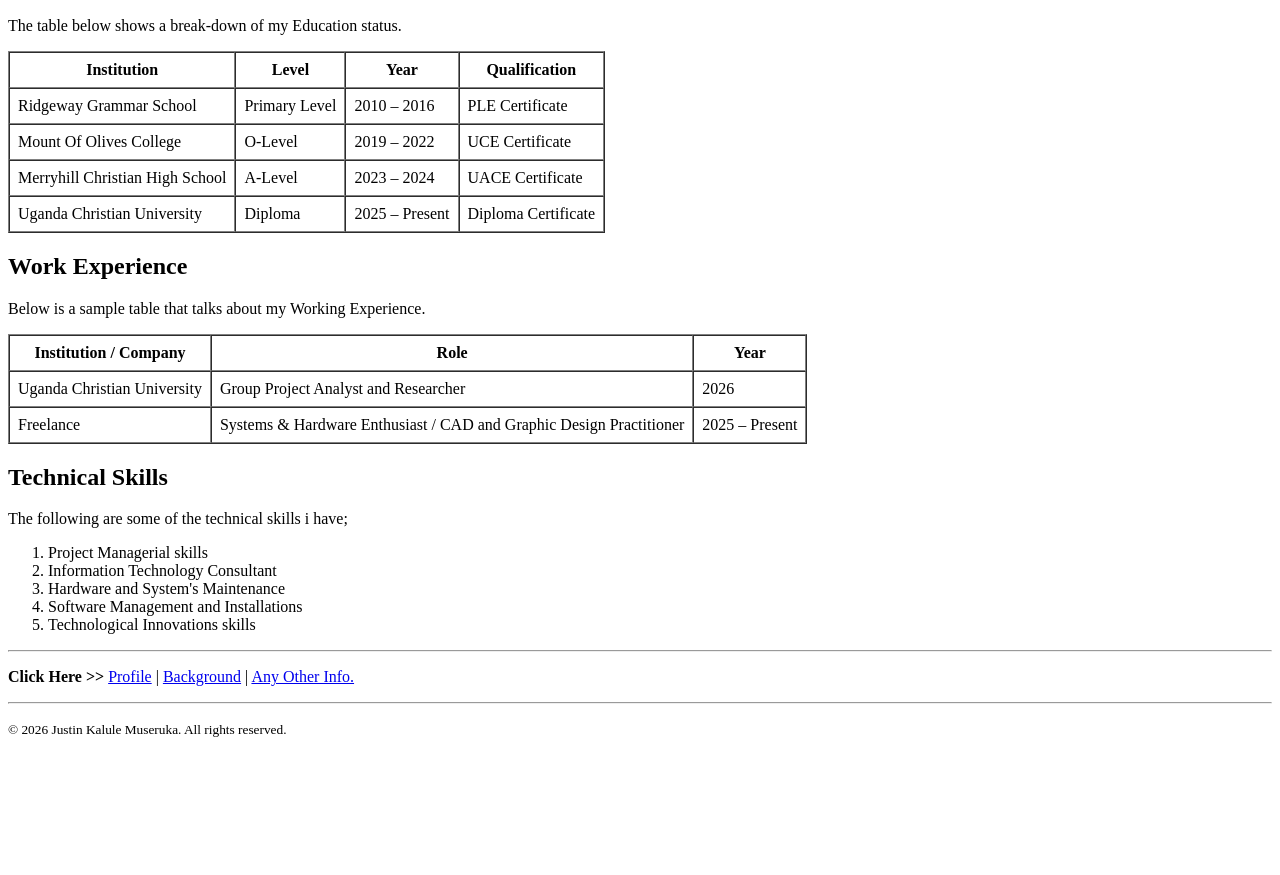
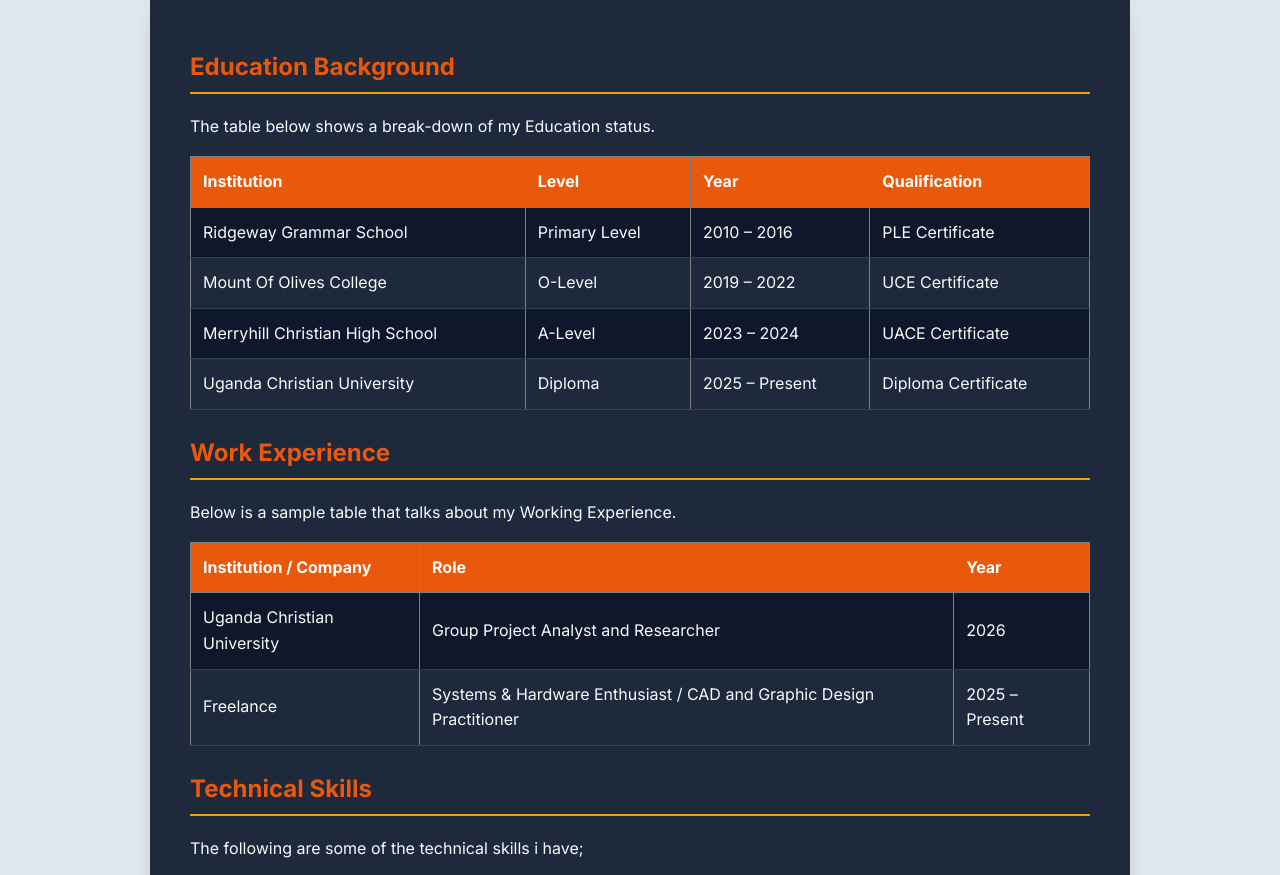
Before and after one commit to jhustinkalule-sketch/Personal-CV--Website, a plain HTML site: page background.html in a window 1280 px wide. Shown: the part 120-995 px from the top of the page. Before the commit the page ends 874 px from the top, so only its background shows below. Drawn offline with Linux system fonts and the light colour scheme.

Commit message:
Refine page headers, color scheme, and typography layout

```diff
--- a/background.html
+++ b/background.html
@@ -5,6 +5,7 @@
     <meta name="viewport" content="width=device-width, initial-scale=1.0">
     <title>Curriculum Vitae - Background</title>
 </head>
+<link rel="stylesheet" href="style.css">
 <body>
 
     <hr>
--- /dev/null
+++ b/style.css
@@ -0,0 +1,126 @@
+@import url('https://fonts.googleapis.com/css2?family=Inter:wght@300;400;600;700&display=swap');
+
+:root {
+    --bg-outer: #e2e8f0;       /* Light Ice Slate (Outer background) */
+    --card-dark: #1e293b;      /* Dark Slate (Main content container) */
+    --accent-orange: #ea580c;  /* Emerald / Burnt Orange */
+    --accent-gold: #f59e0b;    /* Warm Metallic Gold */
+    --text-light: #f8fafc;     /* White text for dark areas */
+    --text-dark: #0f172a;      /* Dark text for light outer areas */
+}
+
+/* Base Body Styling */
+body {
+    font-family: 'Inter', sans-serif;
+    background-color: var(--bg-outer);
+    color: var(--text-dark); /* Keeps outer text readable */
+    margin: 0;
+    padding: 0;
+    line-height: 1.6;
+}
+
+/* Header Container (No Orange Enclosure Box) */
+header {
+    background: transparent; /* Removes the solid orange block */
+    padding: 2rem 1.5rem 1rem 1.5rem;
+    text-align: left; /* Aligns headings cleanly to the left like your image */
+    max-width: 900px;
+    margin: 0 auto;
+}
+
+/* Header Headings (PROFILE, BACKGROUND, ANY OTHER INFORMATION) */
+header h1 {
+    margin: 0;
+    font-size: 2.2rem;
+    font-weight: 800;
+    color: #0f172a; /* Bold Dark Slate text on the light outer background */
+    text-transform: uppercase;
+    letter-spacing: 1px;
+}
+
+/* Inline Navigation Bar under Headings */
+nav p {
+    margin-top: 0.8rem;
+    font-size: 1rem;
+    color: #475569;
+}
+
+nav a {
+    color: #ea580c; /* Emerald Orange links */
+    text-decoration: none;
+    font-weight: 600;
+    margin: 0 5px;
+}
+
+nav a:hover {
+    text-decoration: underline;
+}
+
+/* Adjust main top margin so it sits right under the header */
+main {
+    max-width: 900px;
+    margin: 10px auto 40px auto;
+    background-color: #1e293b;
+    color: #f8fafc;
+    padding: 2.5rem;
+    border-radius: 12px;
+    box-shadow: 0 20px 25px -5px rgba(0, 0, 0, 0.15);
+}
+
+/* Headings inside main */
+h2 {
+    color: var(--accent-orange);
+    border-bottom: 2px solid var(--accent-gold);
+    padding-bottom: 6px;
+    margin-top: 1.5rem;
+}
+
+/* General Links inside main */
+main a {
+    color: var(--accent-gold);
+    text-decoration: none;
+    font-weight: 600;
+}
+
+main a:hover {
+    color: var(--accent-orange);
+    text-decoration: underline;
+}
+
+/* Table Styling */
+table {
+    width: 100%;
+    border-collapse: collapse;
+    margin-top: 1rem;
+    background-color: #0f172a;
+    color: var(--text-light);
+}
+
+th {
+    background-color: var(--accent-orange);
+    color: #ffffff;
+    padding: 12px;
+    text-align: left;
+}
+
+td {
+    padding: 12px;
+    border-bottom: 1px solid #334155;
+    color: #f8fafc;
+}
+
+tr:nth-child(even) {
+    background-color: #1e293b;
+}
+
+/* Footer Styling (Outside main container) */
+footer {
+    text-align: center;
+    color: #334155; /* Dark gray for visible text on light background */
+    padding: 20px;
+    font-weight: 600;
+}
+
+footer small {
+    color: #475569;
+}
```
Also changed, not shown: Anyother.html (+2 -4 lines), index.html (+3 -2 lines).
